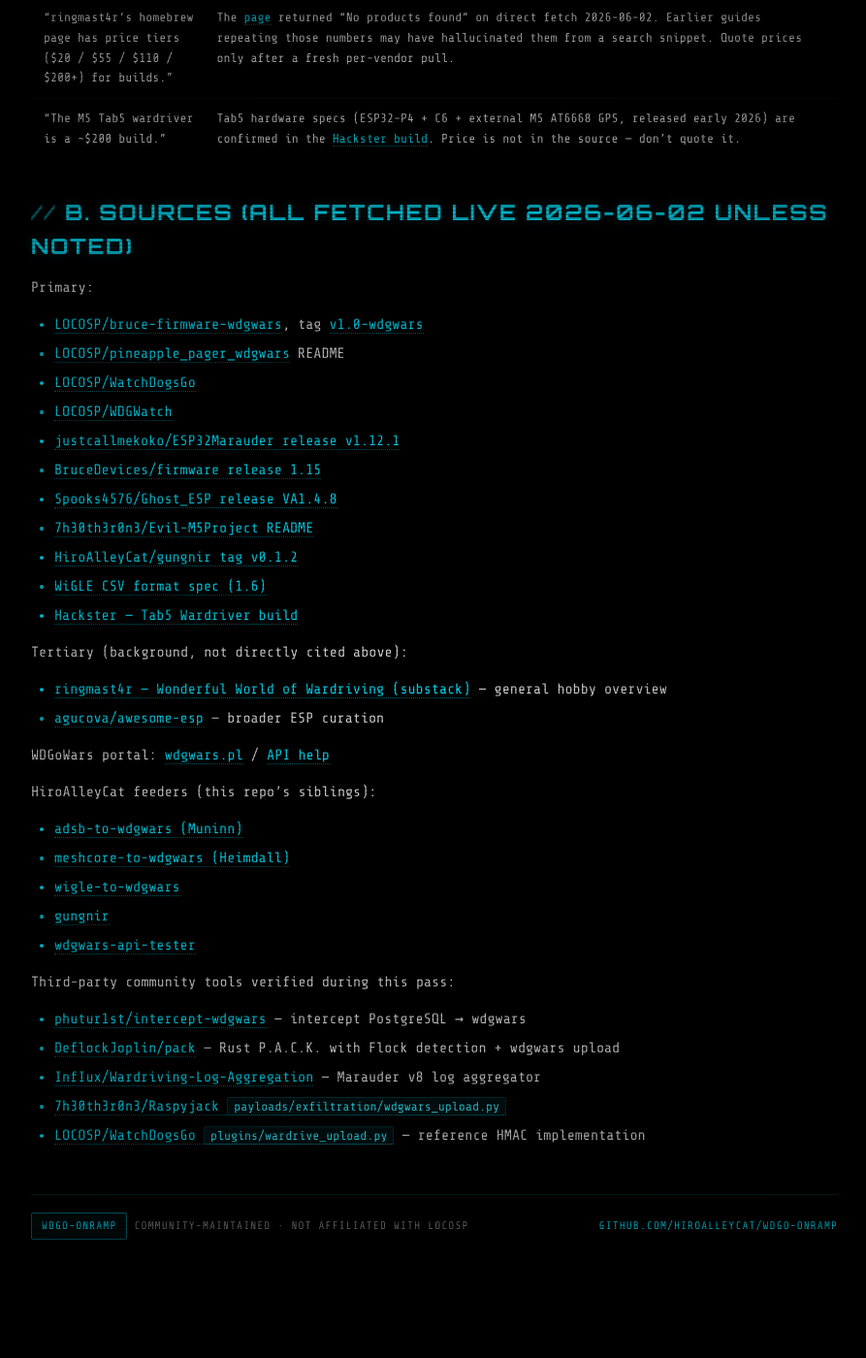
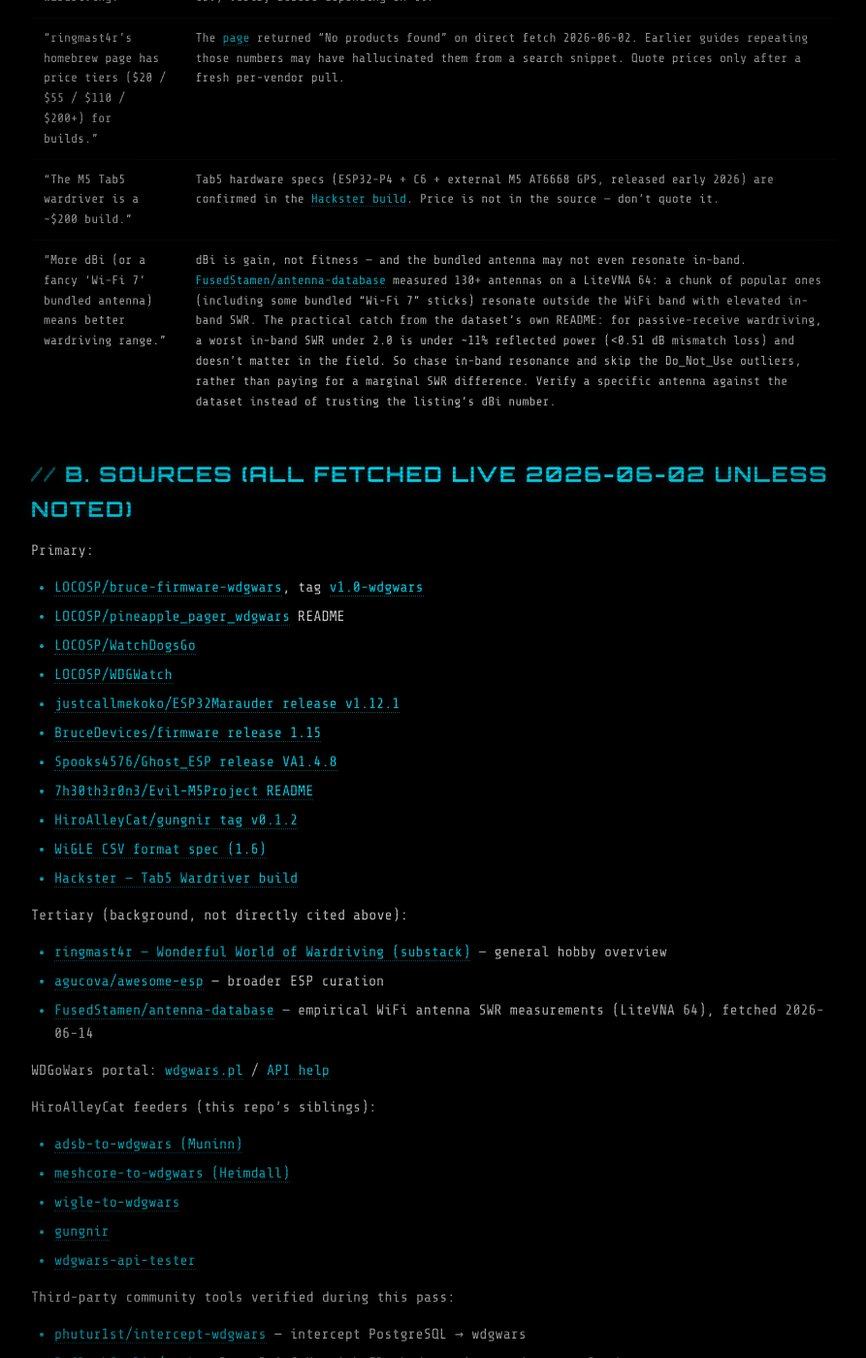
Before and after one commit to HiroAlleyCat/wdgo-onramp, a Jekyll site: the page built from docs/survey.md, in a window 1280 px wide and 1400 px high, scrolled down 15567 px. Shown: the whole window at 97% size, without its empty margins (192-1085 px from the left). Built offline with Jekyll 4.4.1, drawn with Linux system fonts in a browser that asks for light colours; before the commit the page ends 16925 px from its top, so only the background shows below that.

Commit message:
Credit FusedStamen antenna-database; add antenna SWR editorial note
Add FusedStamen's empirical WiFi antenna SWR database to credits and
sources, and a hardware-survey editorial note on why dBi/bundled-antenna
marketing is the wrong axis for passive-receive wardriving (in-band
resonance matters; SWR < 2.0 is negligible mismatch loss).

```diff
--- a/docs/survey.md
+++ b/docs/survey.md
@@ -270,6 +270,7 @@ Things that look like obvious facts about this ecosystem but turn out to be wron
 | "GhostESP on bare ESP32-C3 works fine for wardriving." | The current release (`VA1.4.8`, 2025-03-31) flashes and boots on C3, but `list -a` output lacks BSSID and channel on some commands when running headless USB-CDC. There's been no release in 14+ months. If you flash a C3 today and care about BSSID for WiGLE-compatible CSV, verify before depending on it. |
 | "ringmast4r's homebrew page has price tiers ($20 / $55 / $110 / $200+) for builds." | The [page](https://ringmast4r.org/html-roladex/homebrew-wardriving) returned "No products found" on direct fetch 2026-06-02. Earlier guides repeating those numbers may have hallucinated them from a search snippet. Quote prices only after a fresh per-vendor pull. |
 | "The M5 Tab5 wardriver is a ~$200 build." | Tab5 hardware specs (ESP32-P4 + C6 + external M5 AT6668 GPS, released early 2026) are confirmed in the [Hackster build](https://www.hackster.io/Runaque/tab5-wardriver-a-custom-gps-enabled-wardriving-platform-d5948a). Price is not in the source — don't quote it. |
+| "More dBi (or a fancy 'Wi-Fi 7' bundled antenna) means better wardriving range." | dBi is gain, not fitness — and the bundled antenna may not even resonate in-band. [FusedStamen/antenna-database](https://github.com/FusedStamen/antenna-database) measured 130+ antennas on a LiteVNA 64: a chunk of popular ones (including some bundled "Wi-Fi 7" sticks) resonate outside the WiFi band with elevated in-band SWR. The practical catch from the dataset's own README: for passive-receive wardriving, a worst in-band SWR under 2.0 is under ~11% reflected power (<0.51 dB mismatch loss) and doesn't matter in the field. So chase in-band resonance and skip the Do_Not_Use outliers, rather than paying for a marginal SWR difference. Verify a specific antenna against the dataset instead of trusting the listing's dBi number. |
 
 ## B. Sources (all fetched live 2026-06-02 unless noted)
 
@@ -289,6 +290,7 @@ Primary:
 Tertiary (background, not directly cited above):
 - [ringmast4r — Wonderful World of Wardriving (substack)](https://ringmast4r.substack.com/p/the-wonderful-world-of-wardriving) — general hobby overview
 - [agucova/awesome-esp](https://github.com/agucova/awesome-esp) — broader ESP curation
+- [FusedStamen/antenna-database](https://github.com/FusedStamen/antenna-database) — empirical WiFi antenna SWR measurements (LiteVNA 64), fetched 2026-06-14
 
 WDGoWars portal: [wdgwars.pl](https://wdgwars.pl) / [API help](https://wdgwars.pl/help/)
 
```
Also changed, not shown: CREDITS.md (+2 -0 lines), docs/credits.md (+2 -0 lines), wardriving-hardware-survey.md (+2 -0 lines).
